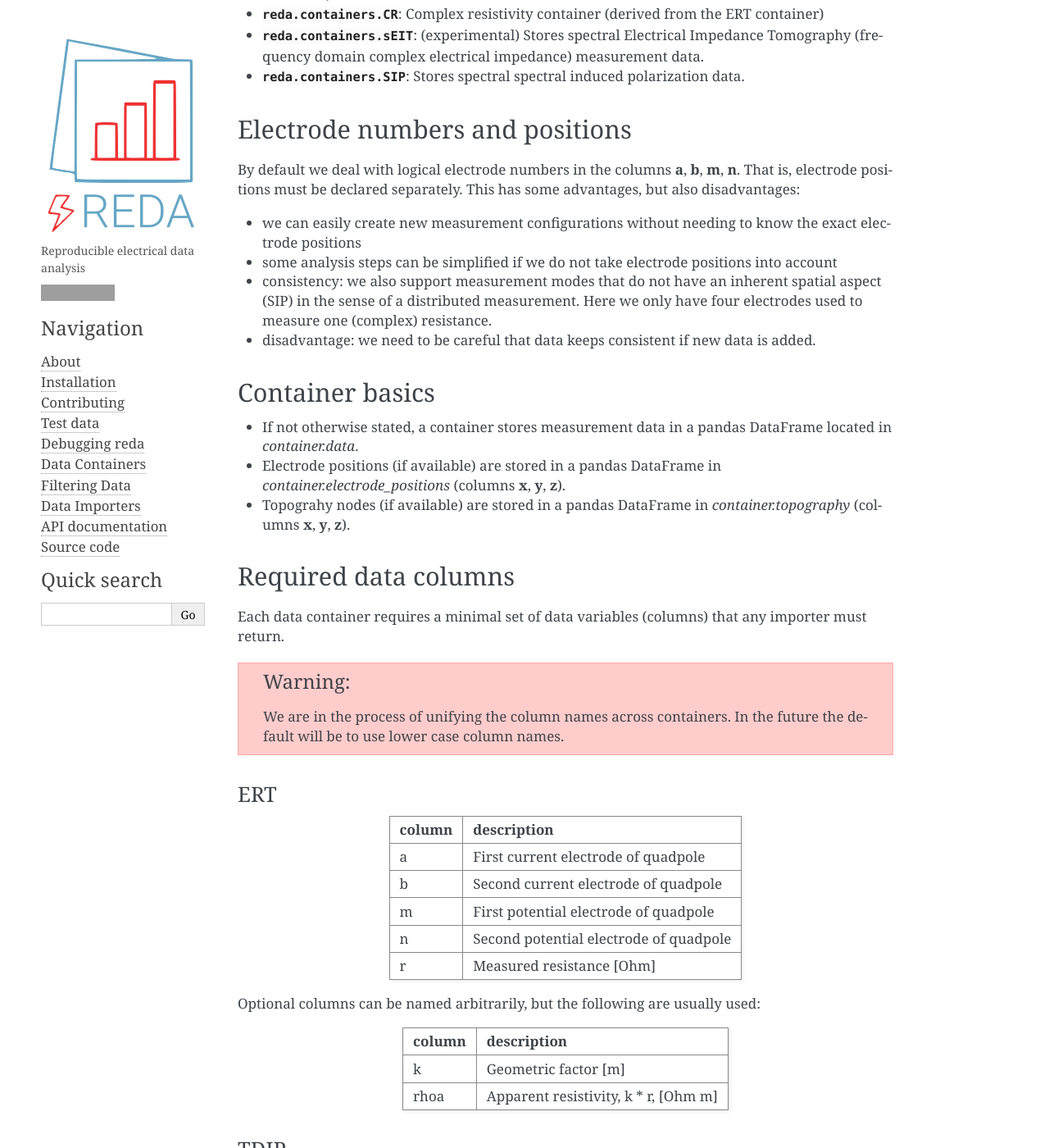
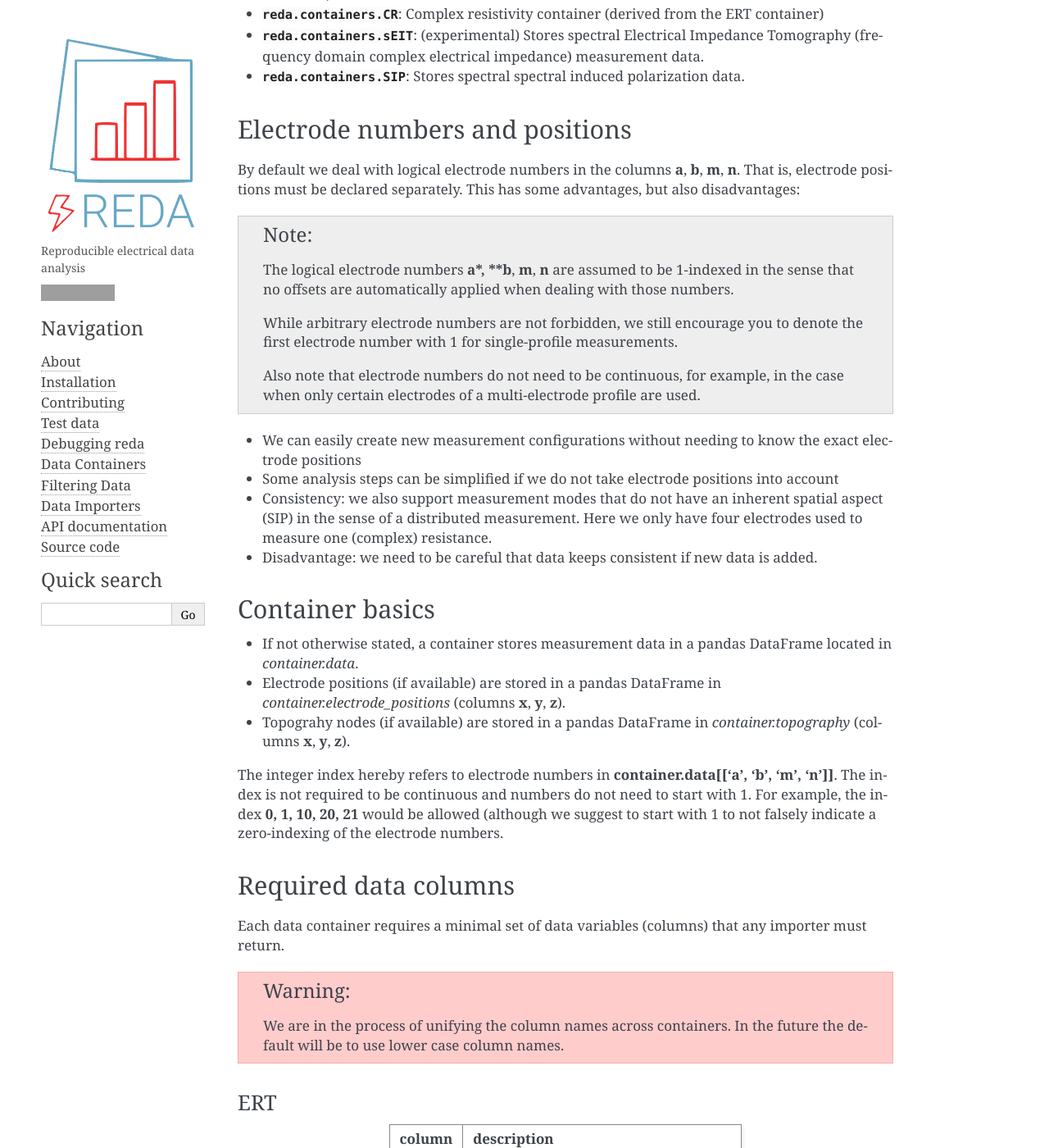
Before and after one commit to geophysics-ubonn/reda, a Sphinx documentation site: the page built from doc/data_containers.rst, in a window 1280 px wide and 1400 px high, scrolled down 350 px. Shown: the whole window at 82% size. Built offline with Sphinx 7.4.7, drawn with Linux system fonts in a browser that asks for light colours; pages that are not in the unit, such as notebooks, are missing from menus; grey boxes are pictures that could not be loaded.

Commit message:
add some lines to documentation

```diff
--- a/doc/data_containers.rst
+++ b/doc/data_containers.rst
@@ -32,14 +32,28 @@ By default we deal with logical electrode numbers in the columns **a**, **b**,
 **m**, **n**. That is, electrode positions must be declared separately. This
 has some advantages, but also disadvantages:
 
-* we can easily create new measurement configurations without needing to know
+.. note::
+
+   The logical electrode numbers **a*, **b**, **m**, **n** are assumed to be
+   1-indexed in the sense that no offsets are automatically applied when
+   dealing with those numbers.
+
+   While arbitrary electrode numbers are not forbidden, we still
+   encourage you to denote the first electrode number with 1 for single-profile
+   measurements.
+
+   Also note that electrode numbers do not need to be continuous, for example,
+   in the case when only certain electrodes of a multi-electrode profile are
+   used.
+
+* We can easily create new measurement configurations without needing to know
   the exact electrode positions
-* some analysis steps can be simplified if we do not take electrode positions
+* Some analysis steps can be simplified if we do not take electrode positions
   into account
-* consistency: we also support measurement modes that do not have an inherent
+* Consistency: we also support measurement modes that do not have an inherent
   spatial aspect (SIP) in the sense of a distributed measurement. Here we only
   have four electrodes used to measure one (complex) resistance.
-* disadvantage: we need to be careful that data keeps consistent if new data is
+* Disadvantage: we need to be careful that data keeps consistent if new data is
   added.
 
 Container basics
@@ -51,6 +65,13 @@ Container basics
   `container.electrode_positions` (columns **x**, **y**, **z**).
 * Topograhy nodes (if available) are stored in a pandas DataFrame in
   `container.topography` (columns **x**, **y**, **z**).
+
+The integer index hereby refers to electrode numbers in **container.data[['a',
+'b', 'm', 'n']]**.
+The index is not required to be continuous and numbers do not need to start
+with 1. For example, the index **0, 1, 10, 20, 21** would be allowed (although
+we suggest to start with 1 to not falsely indicate a zero-indexing of the
+electrode numbers.
 
 Required data columns
 ---------------------
```
